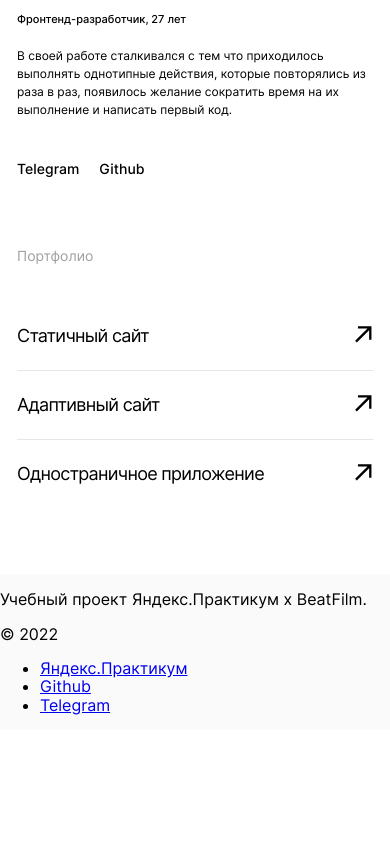
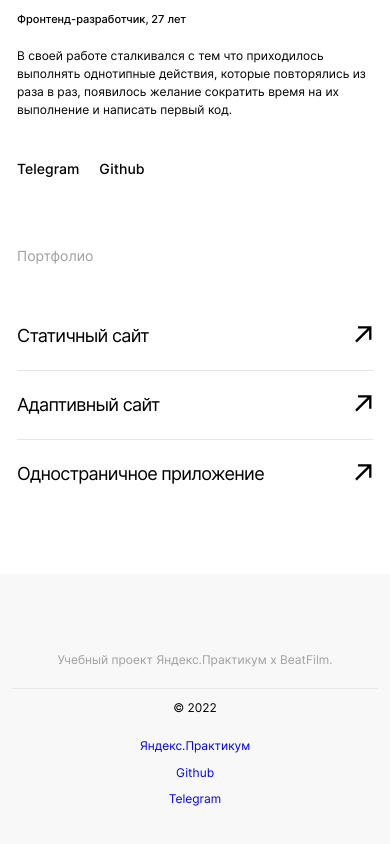
Before and after one commit to RomanovAnton/movies-explorer-frontend, a React (Create React App) app: page / in a window 390 px wide. Shown: the part 2565-3409 px from the top of the page. Before the commit the page ends 3295 px from the top, so only its background shows below. Built offline with nearby package versions, Linux system fonts and the light colour scheme.

Commit message:
feat: add Footer adaptive markup

```diff
--- a/src/components/Footer/Footer.css
+++ b/src/components/Footer/Footer.css
@@ -1,14 +1,58 @@
 .footer {
+  background-color: #f8f8f8;
 }
 .footer__container {
+  min-height: 172px;
+  display: flex;
+  flex-direction: column;
+  margin: auto;
+  width: 89%;
+  font-weight: 400;
+  font-size: 13px;
+  line-height: 16px;
 }
 .footer__caption {
+  margin: 0;
+  padding: 79px 0 20px;
+  border-bottom: 1px solid #e8e8e8;
+  color: #a0a0a0;
+  text-align: center;
 }
 .footer__info {
+  min-height: 56px;
+  display: flex;
+  justify-content: space-between;
+  align-items: center;
 }
-.footer__copyright {
-}
+
 .footer__nav {
+  list-style: none;
+  padding: 0;
+  display: flex;
+  gap: 20px;
 }
 .footer__nav-item {
+  text-decoration: none;
 }
+
+@media screen and (max-width: 525px) {
+  .footer__container {
+    min-height: 270px;
+    width: 93.75%;
+    font-size: 12px;
+    line-height: 14.5px;
+  }
+
+  .footer__info {
+    min-height: 56px;
+    display: flex;
+    flex-direction: column;
+    align-items: center;
+  }
+
+  .footer__nav {
+    gap: 12px;
+    flex-direction: column;
+    text-align: center;
+  }
+}
```
